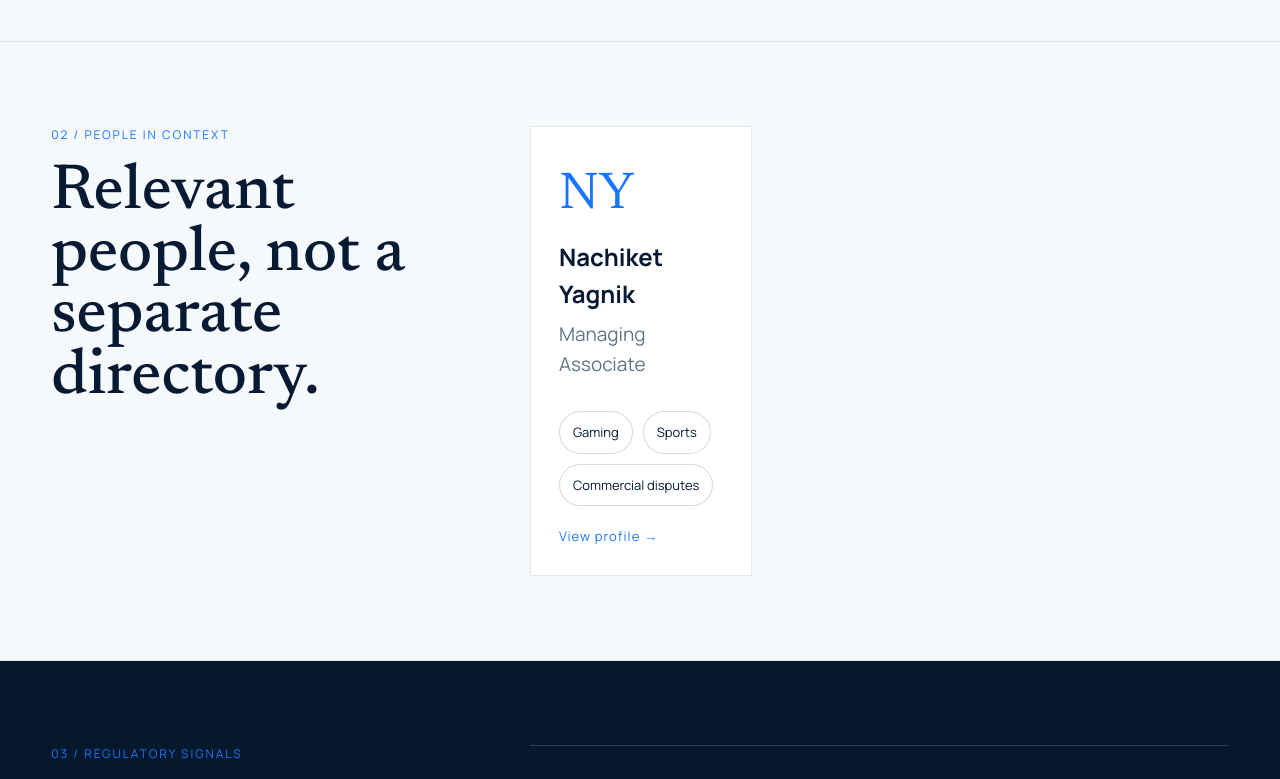
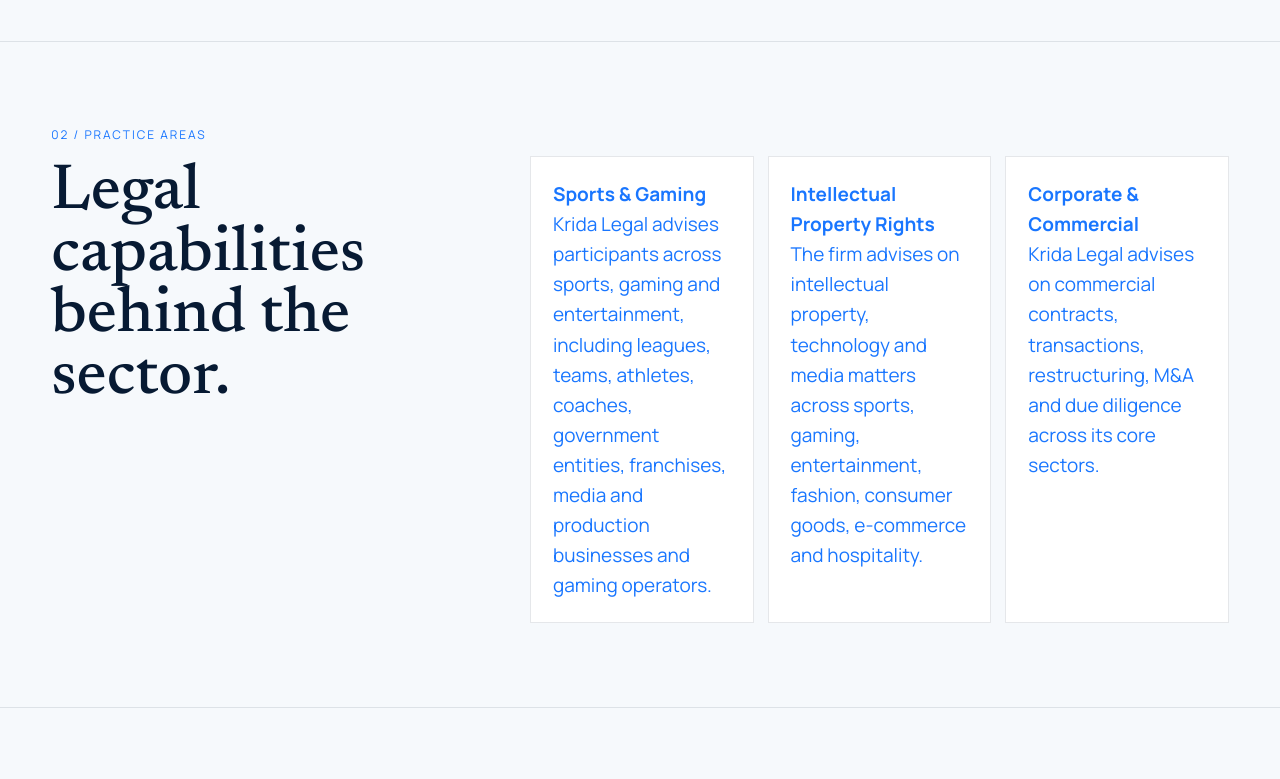
Before and after one commit to gthawani-del/ProjectKR, a Next.js app: page /sector/business in a window 1280 px wide. Shown: the part 1320-2099 px from the top of the page. Built offline with nearby package versions, Linux system fonts and the light colour scheme.

Commit message:
Close sector links to matters practices people and insights

```diff
--- a/app/sector/[id]/page.tsx
+++ b/app/sector/[id]/page.tsx
@@ -3,7 +3,7 @@ import Link from 'next/link';
 import { notFound } from 'next/navigation';
 import InternalShell from '@/components/InternalShell';
 import { lawyers, sectors, signals } from '@/data/siteData';
-import { matters } from '@/data/contentData';
+import { matters, practices } from '@/data/contentData';
 import { peopleImages, sectorImages } from '@/data/imageAssets';
 
 export function generateStaticParams(){return sectors.map((sector)=>({id:sector.id}));}
@@ -12,10 +12,13 @@ export default async function SectorPage({params}:{params:Promise<{id:string}>})
  const relatedLawyers=lawyers.filter((lawyer)=>sector.lawyerIds.includes(lawyer.id));
  const relatedSignals=signals.filter((signal)=>sector.signalIds.includes(signal.id));
  const sectorMatters=matters.filter((matter)=>matter.sectorId===sector.id);
+ const practiceIds=[...new Set(sectorMatters.flatMap((matter)=>matter.practiceIds))];
+ const relatedPractices=practices.filter((practice)=>practiceIds.includes(practice.id));
  return <InternalShell><main>
-  <section className="internal-hero"><div><div className="internal-kicker">Sector intelligence / {sector.name}</div><h1>{sector.name}</h1><p>{sector.summary}</p></div><aside className="internal-side"><div className="internalHeroMedia"><Image src={sectorImages[sector.id]} alt={`${sector.name} sector`} fill sizes="(max-width: 768px) 100vw, 38vw" priority /></div><small>Key matters</small><div className="tag-list">{sector.matters.map((matter)=><span className="tag" key={matter}>{matter}</span>)}</div></aside></section>
-  <section className="internal-section"><div className="section-grid"><div><div className="section-label">01 / Matters</div><h2>{sector.strapline}</h2></div><div className="matter-list">{sector.matters.map((name,index)=>{const matter=sectorMatters.find((m)=>m.name===name);return <div className="matter-row" key={name}><span>{String(index+1).padStart(2,'0')}</span><strong>{name}</strong>{matter?<Link href={`/matters/${matter.id}`} aria-label={`Open ${name}`}>↗</Link>:<span aria-hidden="true">—</span>}</div>})}</div></div></section>
-  <section className="internal-section"><div className="section-grid"><div><div className="section-label">02 / People in context</div><h2>Relevant people, not a separate directory.</h2></div><div className="people-context">{relatedLawyers.map((lawyer)=><article className="person-node" key={lawyer.id}>{peopleImages[lawyer.id]?<div className="lawyerPortrait"><Image src={peopleImages[lawyer.id]} alt={lawyer.name} fill sizes="(max-width: 768px) 88vw, 28vw" /></div>:<div className="initials">{lawyer.initials}</div>}<h3>{lawyer.name}</h3><p>{lawyer.role}</p><div className="tag-list">{lawyer.worksAcross.slice(0,3).map((item)=><span className="tag" key={item}>{item}</span>)}</div><Link href={`/people/${lawyer.id}`}>View profile →</Link></article>)}</div></div></section>
-  <section className="internal-section internal-section--dark"><div className="section-grid"><div><div className="section-label">03 / Regulatory signals</div><h2>Current context around the sector.</h2></div><div className="signal-stack">{relatedSignals.length?relatedSignals.map((signal)=><div className="signal-row" key={signal.id}><small>{signal.date}</small><small>{signal.jurisdiction} / {signal.category}</small><strong>{signal.title}</strong><Link href={`/insights/${signal.id}`}>→</Link></div>):<div className="signal-row"><strong>No editorial signal is currently published for this sector.</strong></div>}</div></div></section>
+  <section className="internal-hero"><div><div className="internal-kicker">Sector intelligence / {sector.name}</div><h1>{sector.name}</h1><p>{sector.summary}</p></div><aside className="internal-side"><div className="internalHeroMedia"><Image src={sectorImages[sector.id]} alt={`${sector.name} sector`} fill sizes="(max-width: 768px) 100vw, 38vw" priority /></div><small>Key matters</small><div className="tag-list">{sectorMatters.map((matter)=><Link className="tag" href={`/matters/${matter.id}`} key={matter.id}>{matter.name}</Link>)}</div></aside></section>
+  <section className="internal-section"><div className="section-grid"><div><div className="section-label">01 / Matters</div><h2>{sector.strapline}</h2></div><div className="matter-list">{sectorMatters.map((matter,index)=><div className="matter-row" key={matter.id}><span>{String(index+1).padStart(2,'0')}</span><strong>{matter.name}</strong><Link href={`/matters/${matter.id}`} aria-label={`Open ${matter.name}`}>↗</Link></div>)}</div></div></section>
+  <section className="internal-section"><div className="section-grid"><div><div className="section-label">02 / Practice Areas</div><h2>Legal capabilities behind the sector.</h2></div><div className="related-links">{relatedPractices.map((practice)=><Link href={`/practices/${practice.id}`} key={practice.id}><strong>{practice.name}</strong><br/><span>{practice.summary}</span></Link>)}</div></div></section>
+  <section className="internal-section"><div className="section-grid"><div><div className="section-label">03 / People in context</div><h2>Relevant people, connected to the work.</h2></div><div className="people-context">{relatedLawyers.map((lawyer)=><article className="person-node" key={lawyer.id}>{peopleImages[lawyer.id]?<div className="lawyerPortrait"><Image src={peopleImages[lawyer.id]} alt={lawyer.name} fill sizes="(max-width: 768px) 88vw, 28vw" /></div>:<div className="initials">{lawyer.initials}</div>}<h3>{lawyer.name}</h3><p>{lawyer.role}</p><div className="tag-list">{sectorMatters.filter((matter)=>matter.lawyerIds.includes(lawyer.id)).slice(0,3).map((matter)=><Link className="tag" href={`/matters/${matter.id}`} key={matter.id}>{matter.name}</Link>)}</div><Link href={`/people/${lawyer.id}`}>View profile →</Link></article>)}</div></div></section>
+  <section className="internal-section internal-section--dark"><div className="section-grid"><div><div className="section-label">04 / Regulatory signals</div><h2>Current context around the sector.</h2></div><div className="signal-stack">{relatedSignals.length?relatedSignals.map((signal)=><div className="signal-row" key={signal.id}><small>{signal.date}</small><small>{signal.jurisdiction} / {signal.category}</small><strong>{signal.title}</strong><Link href={`/insights/${signal.id}`}>→</Link></div>):<div className="signal-row"><strong>No editorial signal is currently published for this sector.</strong></div>}</div></div></section>
  </main></InternalShell>;
 }
```
